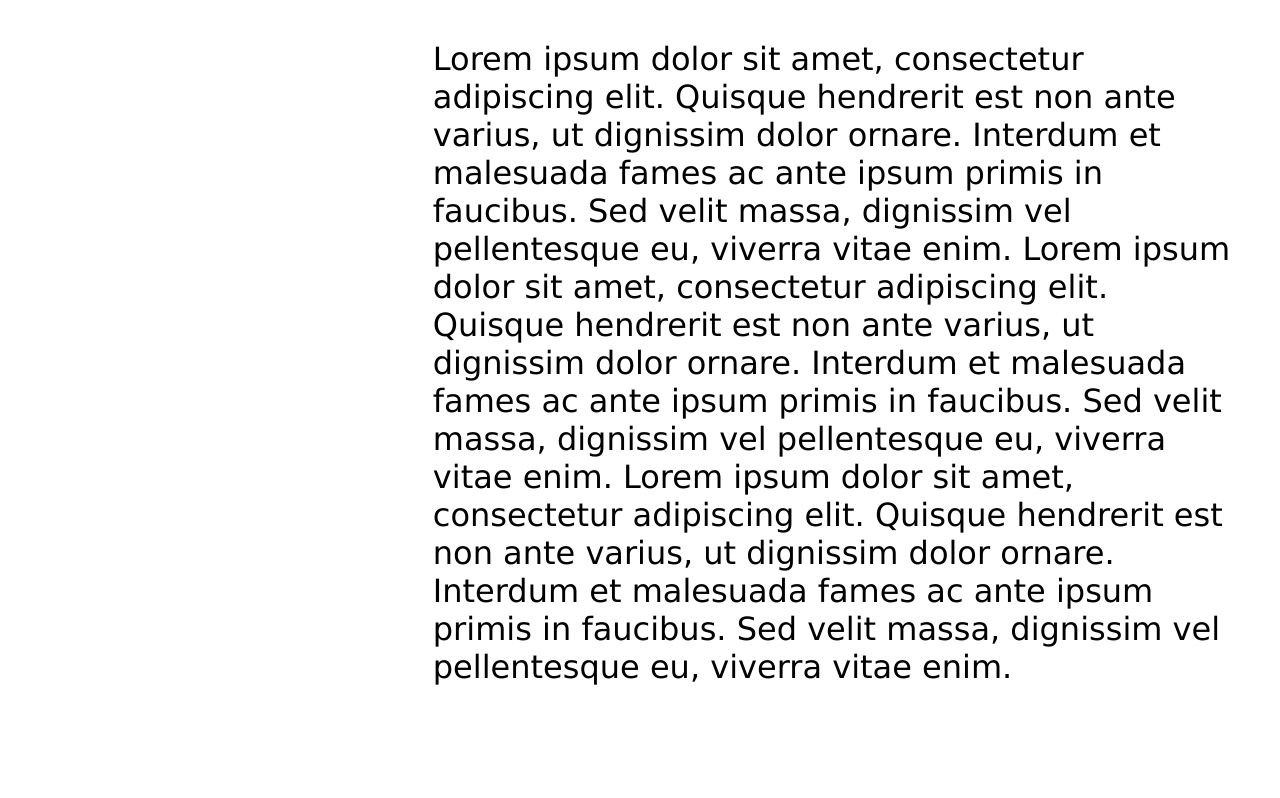
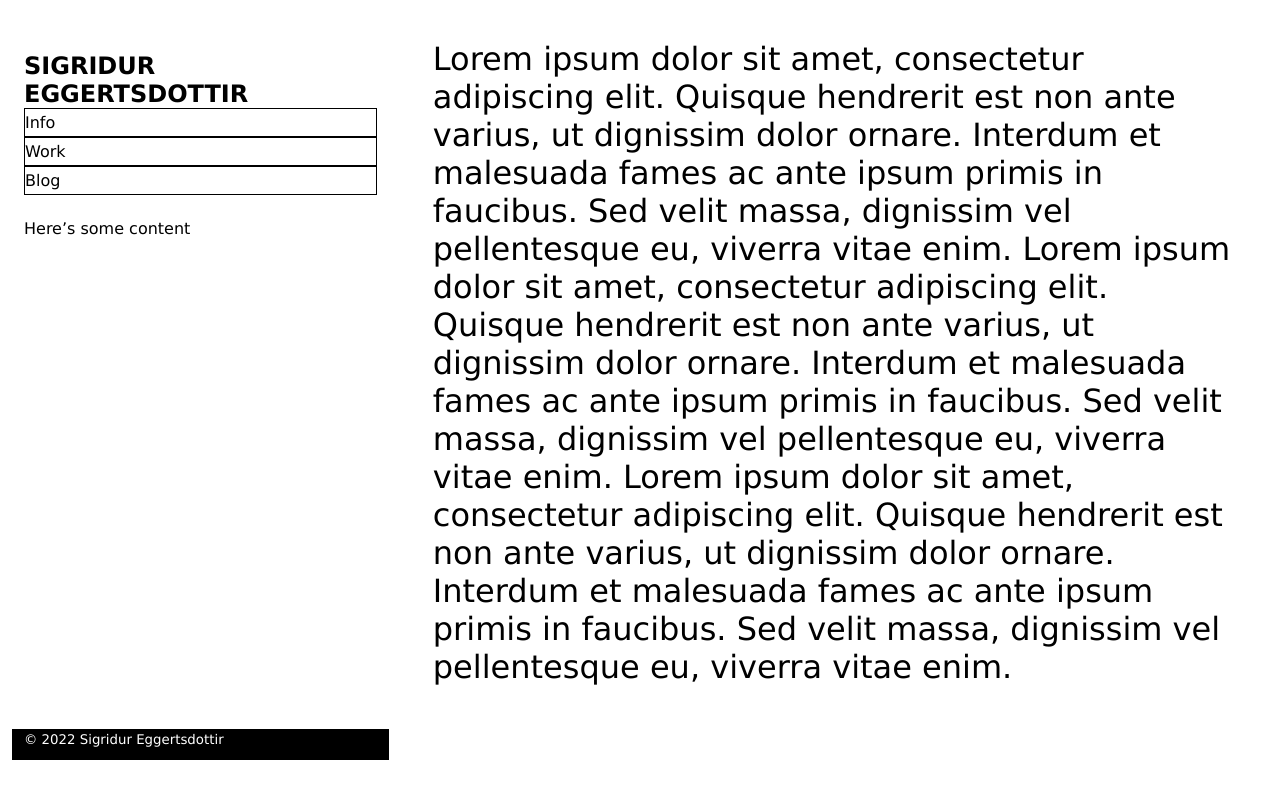
Before and after one commit to islandskan/portfolio, a Next.js app in the folder frontend/website/: page / in a window 1280 px wide. Built offline with nearby package versions, Linux system fonts and the light colour scheme.

Commit message:
import Footer and fix path name

```diff
--- a/frontend/website/pages/index.js
+++ b/frontend/website/pages/index.js
@@ -1,10 +1,15 @@
 import { MetaData } from '../components/MetaData';
 import { PageContent } from '../components/pagecontent';
+import { PageFooter } from '../components/Footer';
+import { Menubar } from '../components/Menubar';
+
 function HomePage() {
     return (
         <>
             <MetaData page='Home' />
+            <Menubar />
             <PageContent />
+            <PageFooter />
         </>
     );
 }
```
